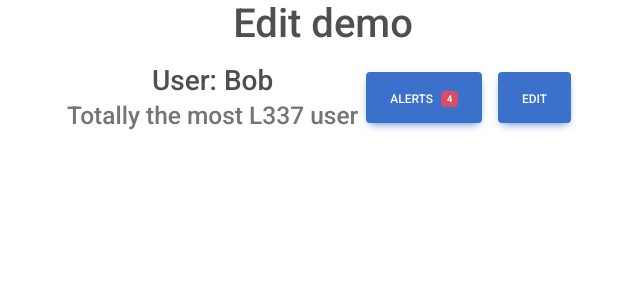
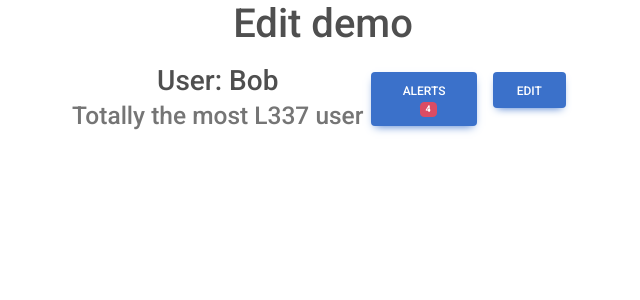
Before and after one commit to benochi/editing, a React (Create React App) app: page / in a window 1280 px wide. Shown: the top 300 px of the page, without its empty margins (317-957 px from the left). Built offline with nearby package versions, Linux system fonts and the light colour scheme.

Commit message:
Added alert dropdown

```diff
--- a/src/components/Profile.js
+++ b/src/components/Profile.js
@@ -1,19 +1,15 @@
 import ExampleForm from "../forms/ExampleForm";
 import { React, useState } from "react";
-import { MDBBadge, MDBBtn, MDBTypography } from 'mdb-react-ui-kit';
+import { MDBBadge, MDBBtn, MDBTypography, MDBCollapse } from 'mdb-react-ui-kit';
 
 export default function Profile(){
   const [username, setUsername] = useState("Bob")
   const [alerts, setAlerts] = useState(4)
   const [editing, setEditing] = useState(true)
+  const [showShow, setShowShow] = useState(false);
 
-  function alertClick(){
-    setAlerts(alerts + 1)
-  }
-
-  function editClick(){
-    setEditing(!editing)
-  }
+  const toggleShow = () => setShowShow(!showShow);
+  const editClick = () => setEditing(!editing)
 
   return (
     <div>
@@ -25,24 +21,32 @@ export default function Profile(){
           Totally the most L337 user
         </MDBTypography>
       </MDBTypography>
-      <MDBBtn className="m-2" onClick={alertClick}>
+        <MDBBtn className="m-2 col-1" onClick={toggleShow}>
           Alerts
           <MDBBadge className='ms-2' color='danger'>
             {alerts}
           </MDBBadge>
           <span className='visually-hidden'>unread messages</span>
+          <div className='d-flex justify-content-center flex-sm-fill'>
+            <MDBCollapse show={showShow} className="bg-white text-black p-2 m-2">
+              This is where alerts could appear. lets see how this formats as I click on it!
+              You could put alerts into a list and cycle through them, or add arrows to the button and move up and down through the list!
+            </MDBCollapse>
+          </div>
         </MDBBtn>
+      <div>
       <MDBBtn className="m-2" onClick={editClick}>
         EDIT
-        <MDBBadge className='ms-2' color='danger'>
+        <MDBBadge className='' color='danger'>
           {editing}
         </MDBBadge>
-        <span className='visually-hidden'>unread messages</span>
       </MDBBtn>
+      </div>
     </div>
     : <ExampleForm
         editClick={editClick}
         setUsername={setUsername}
+        setAlerts={setAlerts}
       />}
     </div>
   );
--- a/src/forms/ExampleForm.js
+++ b/src/forms/ExampleForm.js
@@ -4,16 +4,18 @@ import {
   MDBBtn
 } from 'mdb-react-ui-kit';
 
-export default function ExampleForm({editClick, setUsername}) {
+export default function ExampleForm({editClick, setUsername, setAlerts}) {
   function handleSubmit(e){
     e.preventDefault();
     setUsername(e.target[0].value)
+    setAlerts(e.target[1].value)
     editClick()
   }
 
   return (
     <form className="d-grid p-2 justify-content-center" onSubmit={handleSubmit}>
       <MDBInput className='mb-4' type='username' id='form1Example1' label='Username' />
+      <MDBInput className='mb-4' type='alerts' id='form1Example1' label='Alerts' />
       <MDBBtn type='submit' block>
         Finish Edit
       </MDBBtn>
```
Lines whose indentation alone changed are shown as unchanged.
